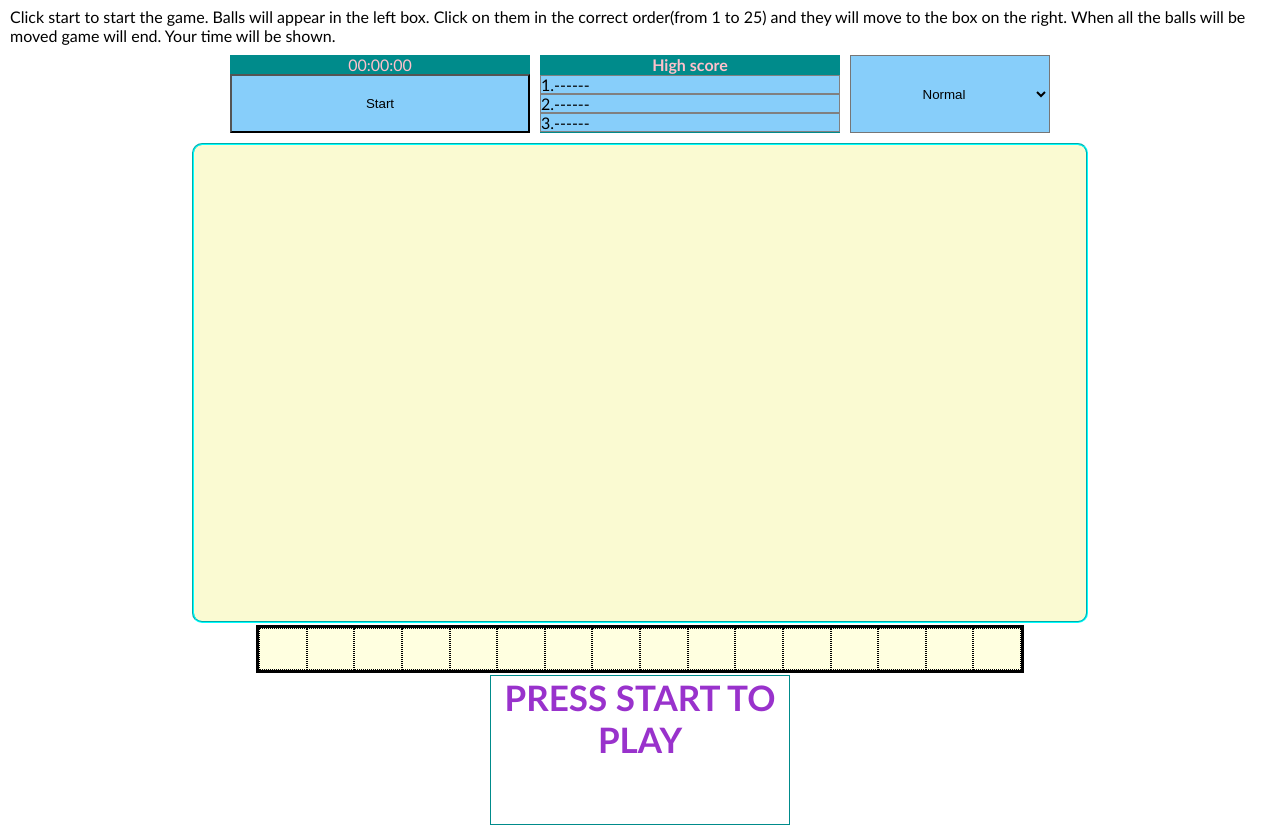
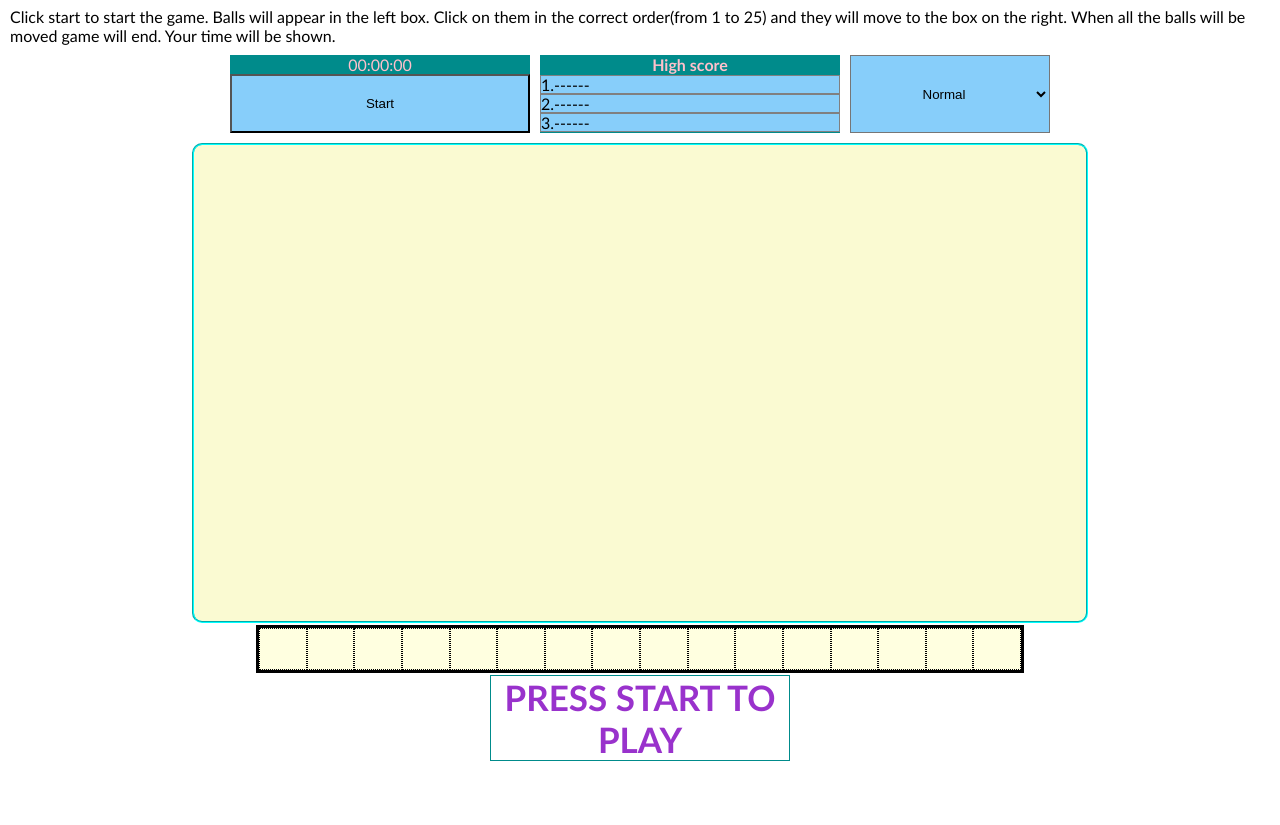
Before and after one commit to ASreiros/boxgame2, a website: page index.html in a window 1280 px wide. Shown: the part 103-928 px from the top of the page. After the commit the page ends 864 px from the top, so only its background shows below. Drawn offline with Linux system fonts and the light colour scheme.

Commit message:
small update

```diff
--- a/css/page/home.css
+++ b/css/page/home.css
@@ -158,6 +158,7 @@
     line-height: 14px;
    padding-top: 18px;
     text-align: center;
+    user-select: none;
 }
 
 .message-screen{
@@ -167,8 +168,9 @@
     text-transform: uppercase;
     border: 1px double darkcyan;
     width: 300px;
-    min-height: 150px;
+    min-height: 50px;
     text-align: center;
+    user-select: none;
 }
 
 .infosection{
```
